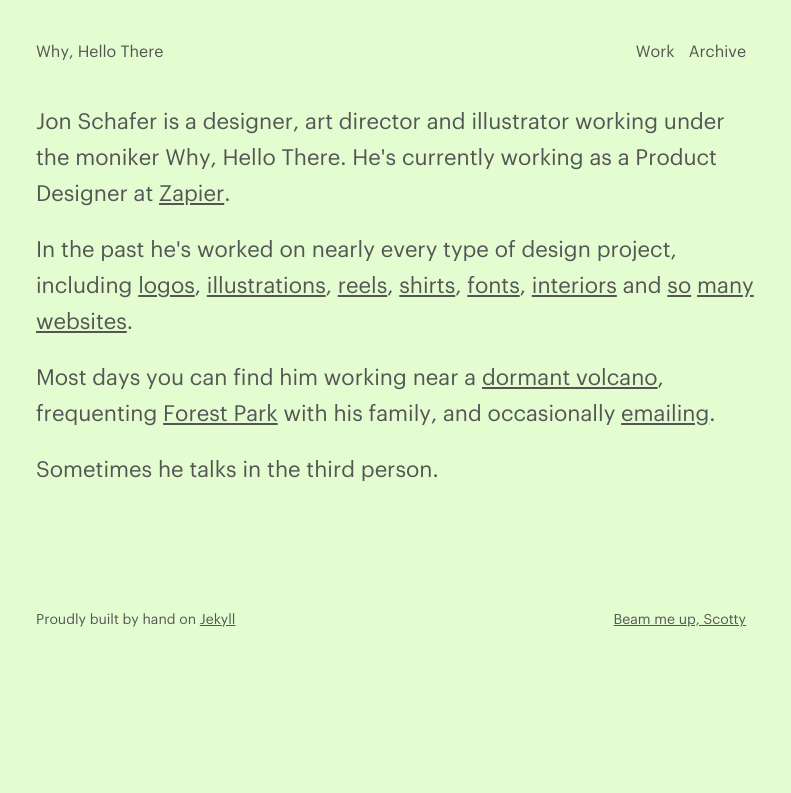
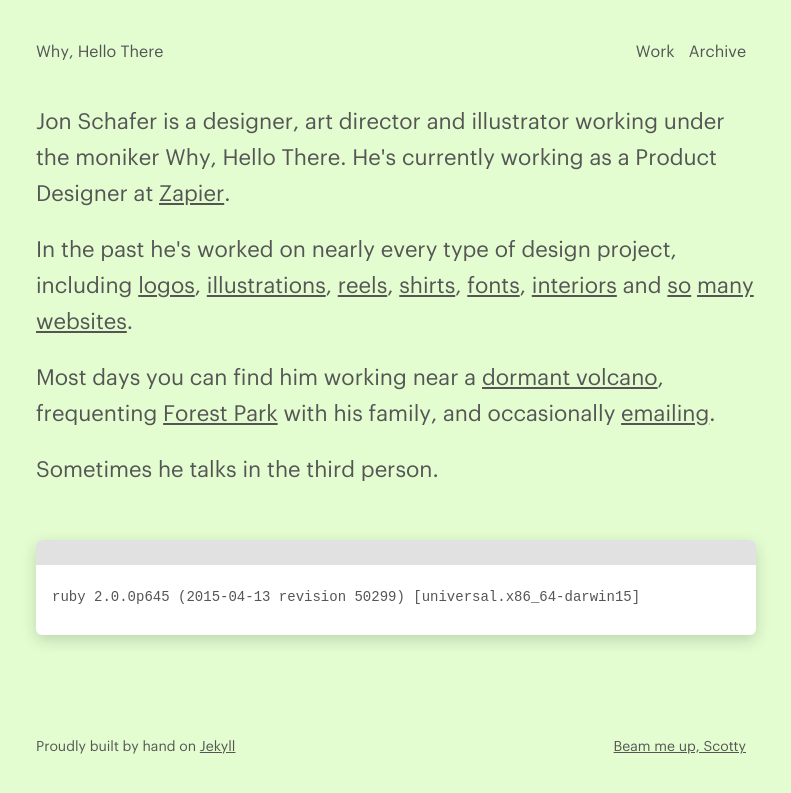
Before and after one commit to jonaschafer/jonaschafer.github.io, a Jekyll site: the page built from index.html, in a window 1280 px wide. Shown: the top 793 px of the page, without its empty margins (244-1035 px from the left). Built offline with Jekyll 4.4.1, drawn with Linux system fonts in a browser that asks for light colours.

Commit message:
created a new fun SASS file for a terminal window style and added that file to the base file. also tried to update the layout file with a variable for the code typography but no dice

```diff
--- a/assets/stylesheets/base.scss
+++ b/assets/stylesheets/base.scss
@@ -14,3 +14,4 @@
 // Fun
 @import "fun/bkg-color";
 @import "fun/flexbox";
+@import "fun/terminal";
--- a/assets/stylesheets/core/_layout.scss
+++ b/assets/stylesheets/core/_layout.scss
@@ -196,7 +196,6 @@ pre {
 }
 
 
-
 /* ==========================================================================
    Flexbox
 ========================================================================== */
--- /dev/null
+++ b/assets/stylesheets/fun/terminal.scss
@@ -0,0 +1,21 @@
+.chrome {
+	position: absolute;
+	top: 0;
+	left: 0;
+	height: 25px;
+	background: #E1E1E1;
+	border-radius: 6px 6px 0 0;
+	width: 100%;
+}
+
+.terminal {
+  position: relative;
+  font-family: monospace;
+  font-size: 14px;
+  background-color: white;
+  box-shadow: 0px 5px 15px rgba(0, 0, 0, .16);
+  border-radius: 6px;
+	padding: 45px 16px 16px 16px;
+	margin: 32px 0;
+	// border: 1px solid #d8d9da;
+}
--- a/index.html
+++ b/index.html
@@ -14,3 +14,8 @@ title: Why, Hello There - The Portfolio of Jon Schafer
 <p class="intro">Sometimes he talks in the third person.</p>
 
 </body>
+
+<div class="terminal">
+  <div class="chrome"></div>
+  <p>ruby 2.0.0p645 (2015-04-13 revision 50299) [universal.x86_64-darwin15]</p>
+</div>
```
